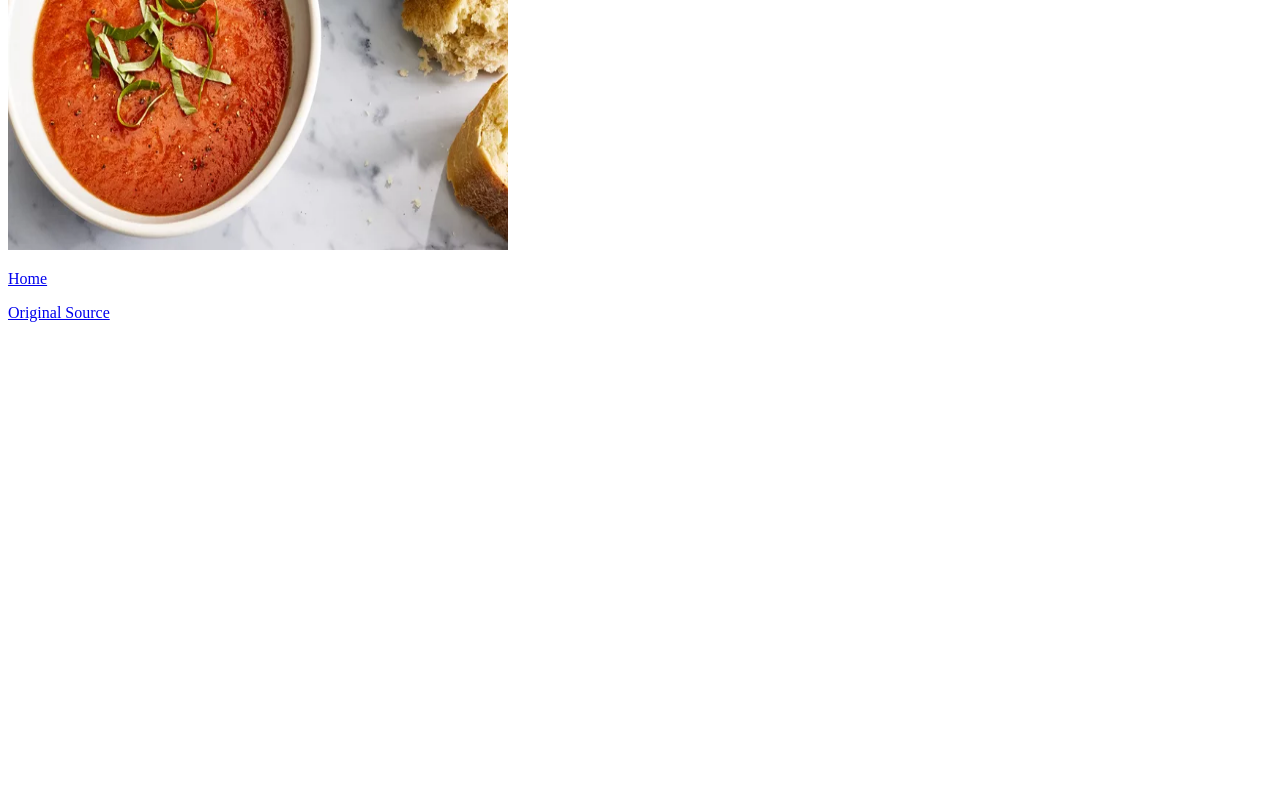
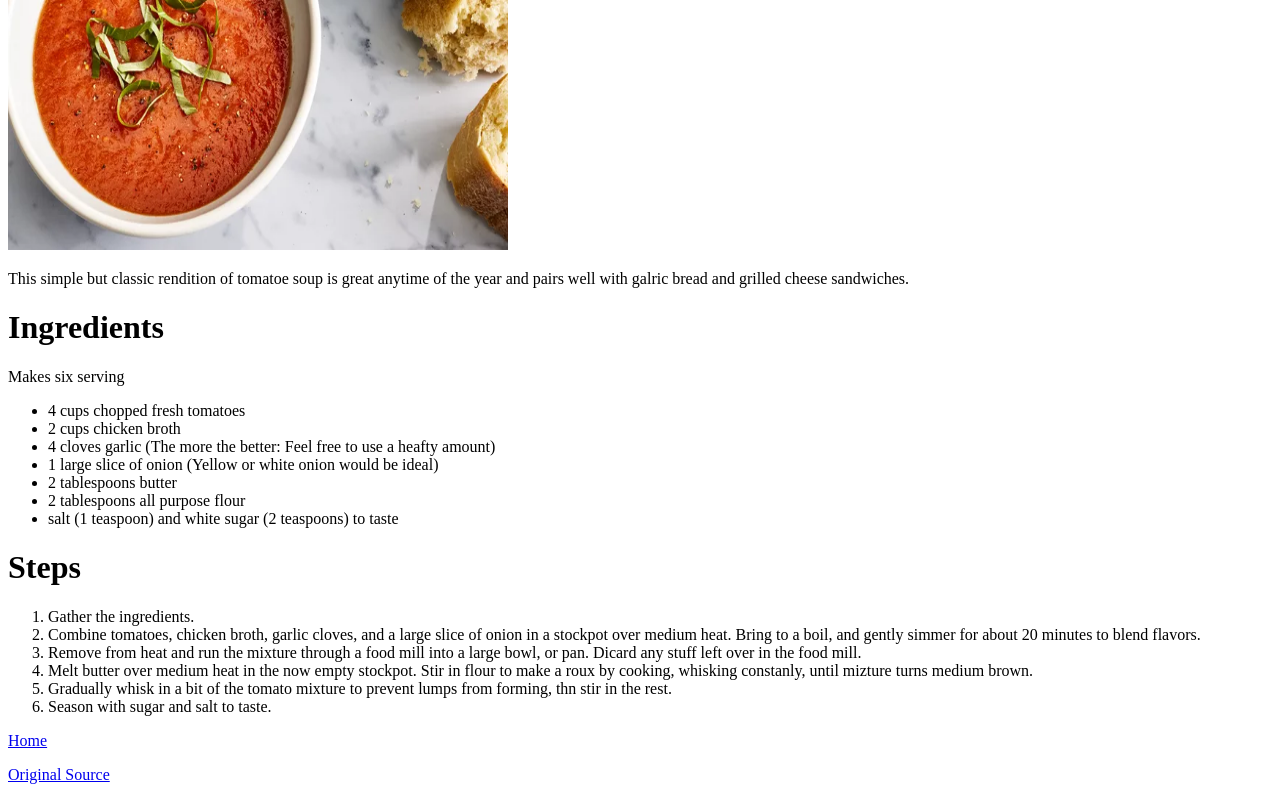
Before and after one commit to M-GreySun/odin-recipes, a plain HTML site: page recipes/soup.html in a window 1280 px wide. Shown: the part 330-1130 px from the top of the page. Before the commit the page ends 800 px from the top, so only its background shows below. Drawn offline with Linux system fonts and the light colour scheme.

Commit message:
Added the body of for the broccoli, pizza, and soup recipes.

```diff
--- a/recipes/soup.html
+++ b/recipes/soup.html
@@ -6,11 +6,77 @@
     </header>
     <body>
         <h1>Soup</h1>
+        <img src="../images/soup.webp" alt="Tomato Soup" width= "500" height="500">
+
+        <p>
+            This simple but classic rendition of tomatoe soup is great anytime of the year
+            and pairs well with galric bread and grilled cheese sandwiches.
+        </p>
+
+        <h1>Ingredients</h1>
+            <p>Makes six serving</p>
+            <ul>
+                <li>
+                    4 cups chopped fresh tomatoes
+                </li>
+
+                <li>
+                    2 cups chicken broth
+                </li>
+
+                <li>
+                    4 cloves garlic <emp>(The more the better: Feel free to use a heafty amount)</emp>
+                </li>
+
+                <li>
+                    1 large slice of onion <emp>(Yellow or white onion would be ideal)</emp>
+                </li>
+
+                <li>
+                    2 tablespoons butter
+                </li>
+
+                <li>
+                    2 tablespoons all purpose flour
+                </li>
+                <li>
+                    salt (1 teaspoon) and white sugar (2 teaspoons) to taste
+                </li>
+            </ul>
+
+        <h1>Steps</h1>
+            <ol>
+                <li>
+                    Gather the ingredients.
+                </li>
+
+                <li>
+                    Combine tomatoes, chicken broth, garlic cloves, and a large slice of onion
+                    in a stockpot over medium heat. Bring to a boil, and gently simmer for about 20
+                    minutes to blend flavors.
+                </li>
+
+                <li>
+                    Remove from heat and run the mixture through a food mill into a large bowl,
+                    or pan. Dicard any stuff left over in the food mill.
+                </li>
+
+                <li>
+                    Melt butter over medium heat in the now empty stockpot. Stir in flour to
+                    make a roux by cooking, whisking constanly, until mizture turns medium brown.
+                </li>
+
+                <li>
+                    Gradually whisk in a bit of the tomato mixture to prevent lumps from forming,
+                    thn stir in the rest.
+                </li>
+
+                <li>
+                    Season with sugar and salt to taste.
+                </li>
+
+            </ol>
+        <p><a href="../index.html" target="_self" rel="noopener noreferrer"> Home</a></p>
+        <p><a href ="https://www.allrecipes.com/recipe/39544/garden-fresh-tomato-soup/" target="_self" rel="noopener noreferrer">Original Source</a></p>
     </body>
-
-    <img src="../images/soup.webp" alt="Tomato Soup" width= "500" height="500">
-    <p><a href="../index.html" target="_self" rel="noopener noreferrer"> Home</a></p>
-    <p><a href ="https://www.allrecipes.com/recipe/39544/garden-fresh-tomato-soup/" target="_self" rel="noopener noreferrer">Original Source</a></p>
-
-
 </html>
```
Also changed, not shown: index.html (+0 -21 lines), recipes/broccoli.html (+54 -1 lines), recipes/pizza.html (+67 -3 lines).
